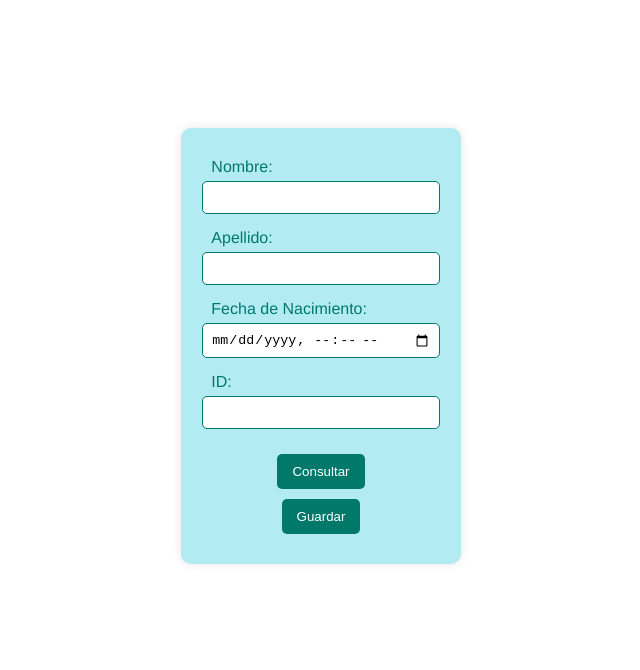
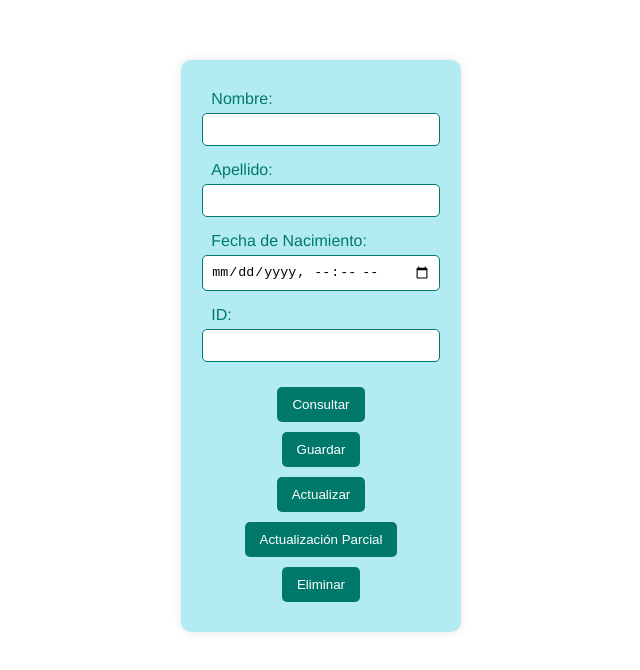
Before and after one commit to EdlithVinueza/pw_vue_u3_p7_ev, a Vue app: page / in a window 1280 px wide. Shown: the part 114-784 px from the top of the page, without its empty margins (319-959 px from the left). Built offline with nearby package versions, Linux system fonts and the light colour scheme; no server answers.

Commit message:
Tarea 14

```diff
--- a/src/components/FormularioComponente.vue
+++ b/src/components/FormularioComponente.vue
@@ -18,14 +18,16 @@
         <input type="number" id="id" v-model="id" >
       </div>
       <button type="submit" @click="buscar()">Consultar</button>
-
       <button type="submit" @click="guardar()">Guardar</button>
+      <button type="submit" @click="actualizar()">Actualizar</button>
+      <button type="submit" @click="actualizarParcial()">Actualización Parcial</button>
+      <button type="submit" @click="eliminar()">Eliminar</button>
     </form>
   </div>
 </template>
 
 <script>
-import { obtenerPorIdFachada,insertarFachada } from '../client/PersonaCliente';
+import { obtenerPorIdFachada, insertarFachada, actualizarFachada, actualizarParcialFachada, eliminarFachada } from '../client/PersonaCliente';
 
 export default {
   data() {
@@ -64,9 +66,47 @@ export default {
       try {
         await insertarFachada(bodyPersona);
         alert('Datos guardados exitosamente.');
+
       } catch (error) {
         console.error('Error al guardar:', error);
         alert('Error al guardar los datos. Por favor, intente nuevamente.');
+      }
+    },
+    async actualizar() {
+      const bodyPersona = {
+        nombre: this.nombre,
+        apellido: this.apellido,
+        fechaNacimiento: this.formatFechaNacimiento(this.fechaNacimiento)
+      };
+      try {
+        await actualizarFachada(this.id, bodyPersona);
+        alert('Datos actualizados exitosamente.');
+      } catch (error) {
+        console.error('Error al actualizar:', error);
+        alert('Error al actualizar los datos. Por favor, intente nuevamente.');
+      }
+    },
+    async actualizarParcial() {
+      const bodyPersona = {
+        nombre: this.nombre,
+        apellido: this.apellido,
+        fechaNacimiento: this.formatFechaNacimiento(this.fechaNacimiento)
+      };
+      try {
+        await actualizarParcialFachada(this.id, bodyPersona);
+        alert('Datos actualizados parcialmente exitosamente.');
+      } catch (error) {
+        console.error('Error al actualizar parcialmente:', error);
+        alert('Error al actualizar parcialmente los datos. Por favor, intente nuevamente.');
+      }
+    },
+    async eliminar() {
+      try {
+        await eliminarFachada(this.id);
+        alert('Datos eliminados exitosamente.');
+      } catch (error) {
+        console.error('Error al eliminar:', error);
+        alert('Error al eliminar los datos. Por favor, intente nuevamente.');
       }
     },
     formatFechaNacimiento(fecha) {
@@ -78,9 +118,7 @@ export default {
     console.log('antes de llamar la API');
     obtenerPorIdFachada(3); // aqui no ponemos await porque no necesitamos esperar a que la promesa se resuelva
     // Código para ejecutar cuando el componente se monta
-
   }
-
 };
 </script>
 
@@ -135,6 +173,5 @@ button {
 
 button:hover {
   background-color: #004d40;
-
 }
 </style>
```
Also changed, not shown: src/client/PersonaCliente.js (+5 -5 lines).
